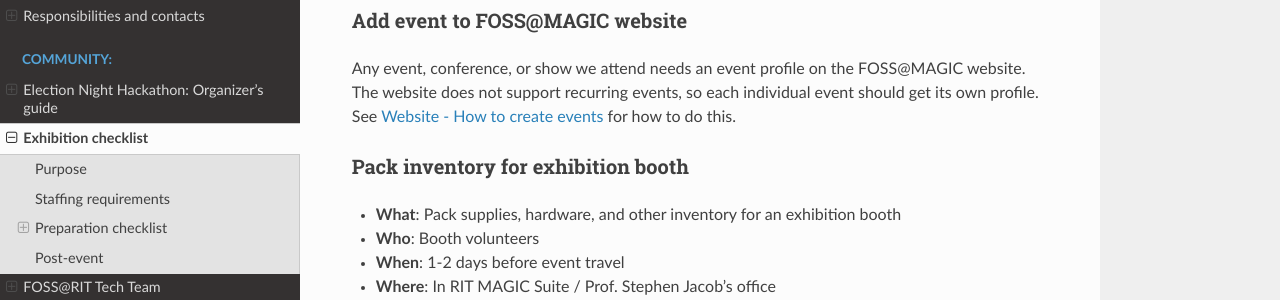
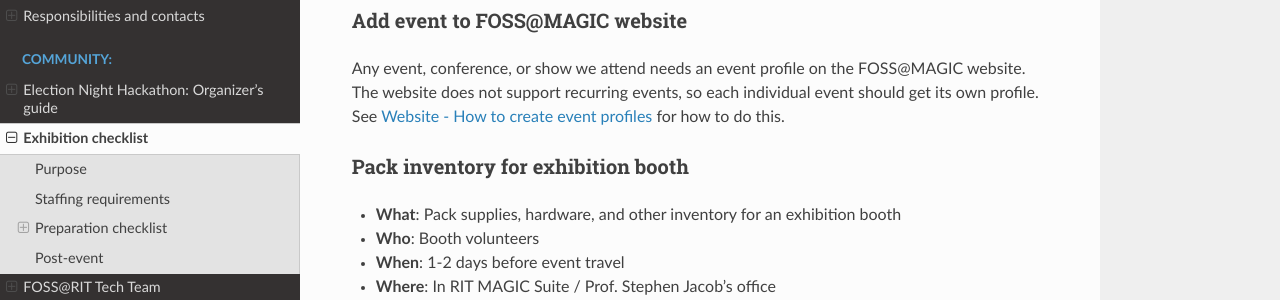
Before and after one commit to FOSSRIT/runbook, a Sphinx documentation site: the page built from docs/community/exhibition-checklist.md, in a window 1280 px wide and 900 px high, scrolled down 1448 px. Shown: the part 151-451 px from the top of the window. Built offline with Sphinx 7.4.7 and the Read the Docs theme 2.0.0, drawn with Linux system fonts in a browser that asks for light colours; formulas are drawn with MathJax 3; some of the changed text lies outside the part shown.

Commit message:
:paperclip: community: Use consistent vocabulary for event profiles
The previous commit distinguishes event profiles and calendar events.
Use this same vocabulary across the Runbook for clarity and avoiding
confusion.

Signed-off-by: Justin W. Flory <git@jwf.io>

```diff
--- a/docs/community/exhibition-checklist.md
+++ b/docs/community/exhibition-checklist.md
@@ -60,7 +60,7 @@
 
 Any event, conference, or show we attend needs an event profile on the FOSS@MAGIC website.
 The website does not support recurring events, so each individual event should get its own profile.
-See [Website - How to create events](/infra/website "Scroll down to 'How to create events' section") for how to do this.
+See [Website - How to create event profiles](/infra/website "Scroll down to 'How to create event profiles' section") for how to do this.
 
 ### Pack inventory for exhibition booth
 
@@ -115,5 +115,5 @@
 
 ## Post-event
 
-* Add event photos to event profile on FOSS@MAGIC website (see [Website - How to create events](/infra/website "Scroll down to 'How to create events' section") for help)
+* Add event photos to event profile on FOSS@MAGIC website (see [Website - How to create event profiles](/infra/website "Scroll down to 'How to create event profiles' section") for help)
 * _Optional_: Write a blog post recap of how event went, share blog link on [FOSSRIT Discourse forums](/infra/discourse)
```
Also changed, not shown: docs/community/election-night-guide.md (+1 -1 lines), docs/infra/website.md (+1 -1 lines).
